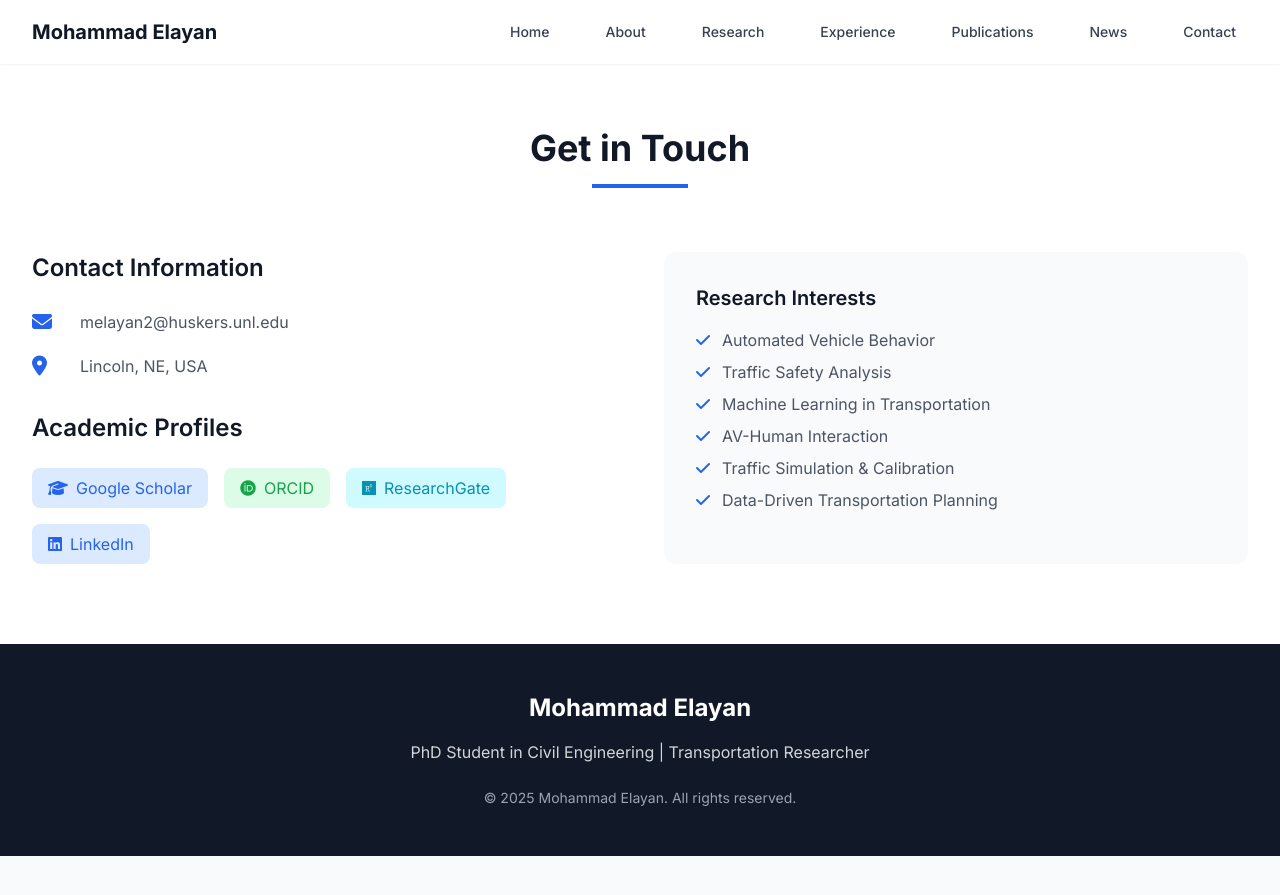
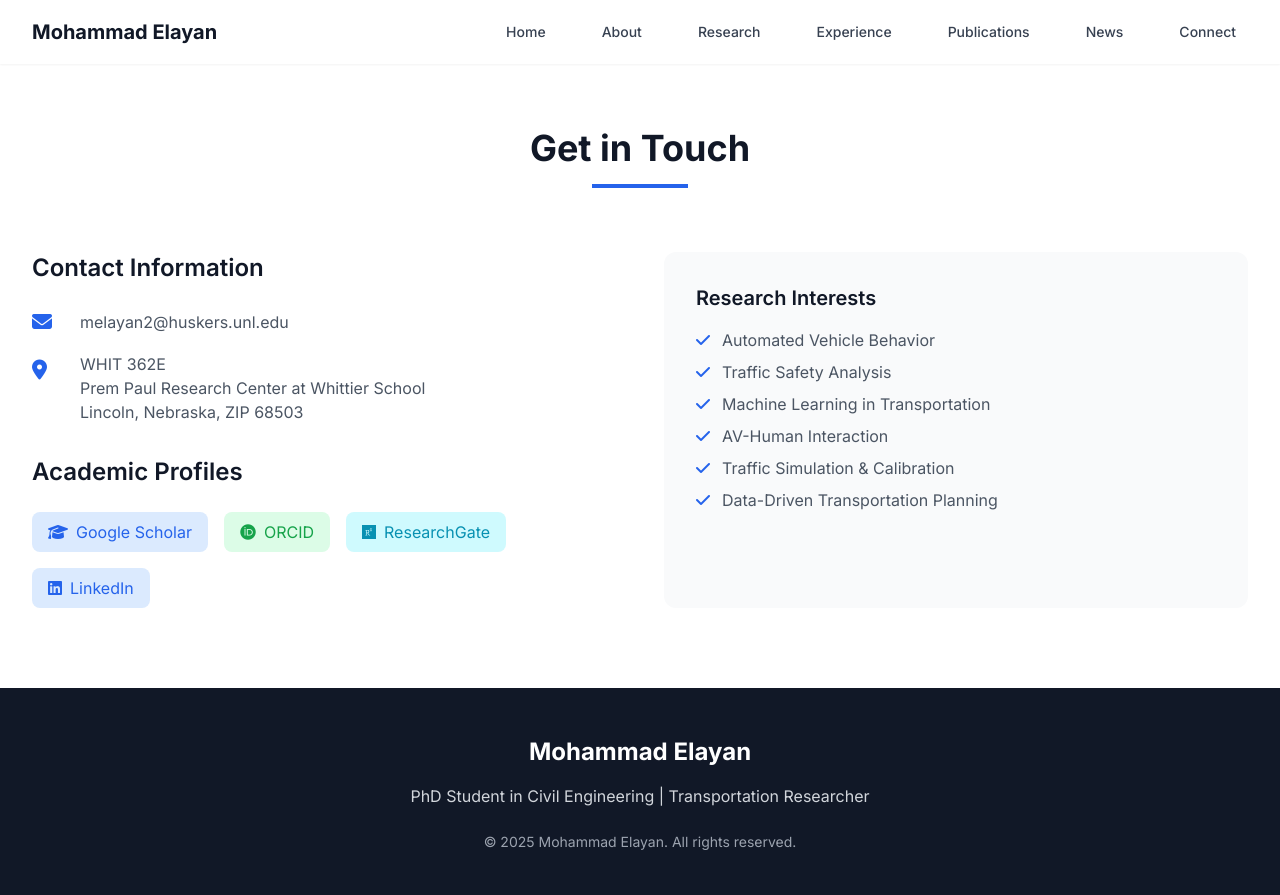
Before and after one commit to mselayan/mselayan.github.io, a Jekyll site: the page index.html, which Jekyll copies as it is, in a window 1280 px wide and 900 px high, scrolled down 5737 px. Shown: the top 895 px of the window. Built offline with Jekyll 4.4.1, drawn with Linux system fonts in a browser that asks for light colours; nearby versions of some CDN libraries; before the commit the page ends 6593 px from its top, so only the background shows below that.

Commit message:
Update index.html

```diff
--- a/index.html
+++ b/index.html
@@ -59,7 +59,7 @@
                         <a href="#experience" class="nav-link text-gray-700 hover:text-blue-600 px-3 py-2 text-sm font-medium">Experience</a>
                         <a href="#publications" class="nav-link text-gray-700 hover:text-blue-600 px-3 py-2 text-sm font-medium">Publications</a>
                         <a href="#news" class="nav-link text-gray-700 hover:text-blue-600 px-3 py-2 text-sm font-medium">News</a>
-                        <a href="#contact" class="nav-link text-gray-700 hover:text-blue-600 px-3 py-2 text-sm font-medium">Contact</a>
+                        <a href="#connect" class="nav-link text-gray-700 hover:text-blue-600 px-3 py-2 text-sm font-medium">Connect</a>
                     </div>
                 </div>
                 <div class="md:hidden">
@@ -77,7 +77,7 @@
                 <a href="#research" class="block px-3 py-2 text-gray-700 hover:text-blue-600">Research</a>
                 <a href="#publications" class="block px-3 py-2 text-gray-700 hover:text-blue-600">Publications</a>
                 <a href="#news" class="block px-3 py-2 text-gray-700 hover:text-blue-600">News</a>
-                <a href="#contact" class="block px-3 py-2 text-gray-700 hover:text-blue-600">Contact</a>
+                <a href="#connect" class="block px-3 py-2 text-gray-700 hover:text-blue-600">Connect</a>
             </div>
         </div>
     </nav>
@@ -101,7 +101,7 @@
                             <i class="fas fa-download mr-2"></i>
                             Download CV
                         </a>
-                        <a href="#contact" class="inline-flex items-center px-8 py-3 border-2 border-white text-white font-semibold rounded-lg hover:bg-white hover:text-blue-600 transition-colors">
+                        <a href="#connect" class="inline-flex items-center px-8 py-3 border-2 border-white text-white font-semibold rounded-lg hover:bg-white hover:text-blue-600 transition-colors">
                             <i class="fas fa-envelope mr-2"></i>
                             Get in Touch
                         </a>
@@ -541,8 +541,8 @@
 
 
 
-    <!-- Contact -->
-    <section id="contact" class="py-20 bg-white">
+    <!-- Connect -->
+    <section id="connect" class="py-20 bg-white">
         <div class="max-w-7xl mx-auto px-4 sm:px-6 lg:px-8">
             <div class="text-center mb-16">
                 <h2 class="text-4xl font-bold text-gray-900 mb-4">Get in Touch</h2>
@@ -554,11 +554,17 @@
                     <div class="space-y-4">
                         <div class="flex items-center">
                             <i class="fas fa-envelope text-blue-600 text-xl w-8"></i>
-                            <a href="mailto:melayan2@huskers.unl.edu" class="text-gray-600 hover:text-blue-600 ml-4">melayan2@huskers.unl.edu</a>
+                            <a href="mailto:melayan2@huskers.unl.edu" class="text-gray-600 hover:text-blue-600 ml-4">
+                                melayan2@huskers.unl.edu
+                            </a>
                         </div>
-                        <div class="flex items-center">
-                            <i class="fas fa-map-marker-alt text-blue-600 text-xl w-8"></i>
-                            <span class="text-gray-600 ml-4">Lincoln, NE, USA</span>
+                        <div class="flex items-start">
+                            <i class="fas fa-map-marker-alt text-blue-600 text-xl w-8 mt-1"></i>
+                            <div class="text-gray-600 ml-4">
+                                WHIT 362E <br>
+                                Prem Paul Research Center at Whittier School <br>
+                                Lincoln, Nebraska, ZIP 68503
+                            </div>
                         </div>
                     </div>
 
```
